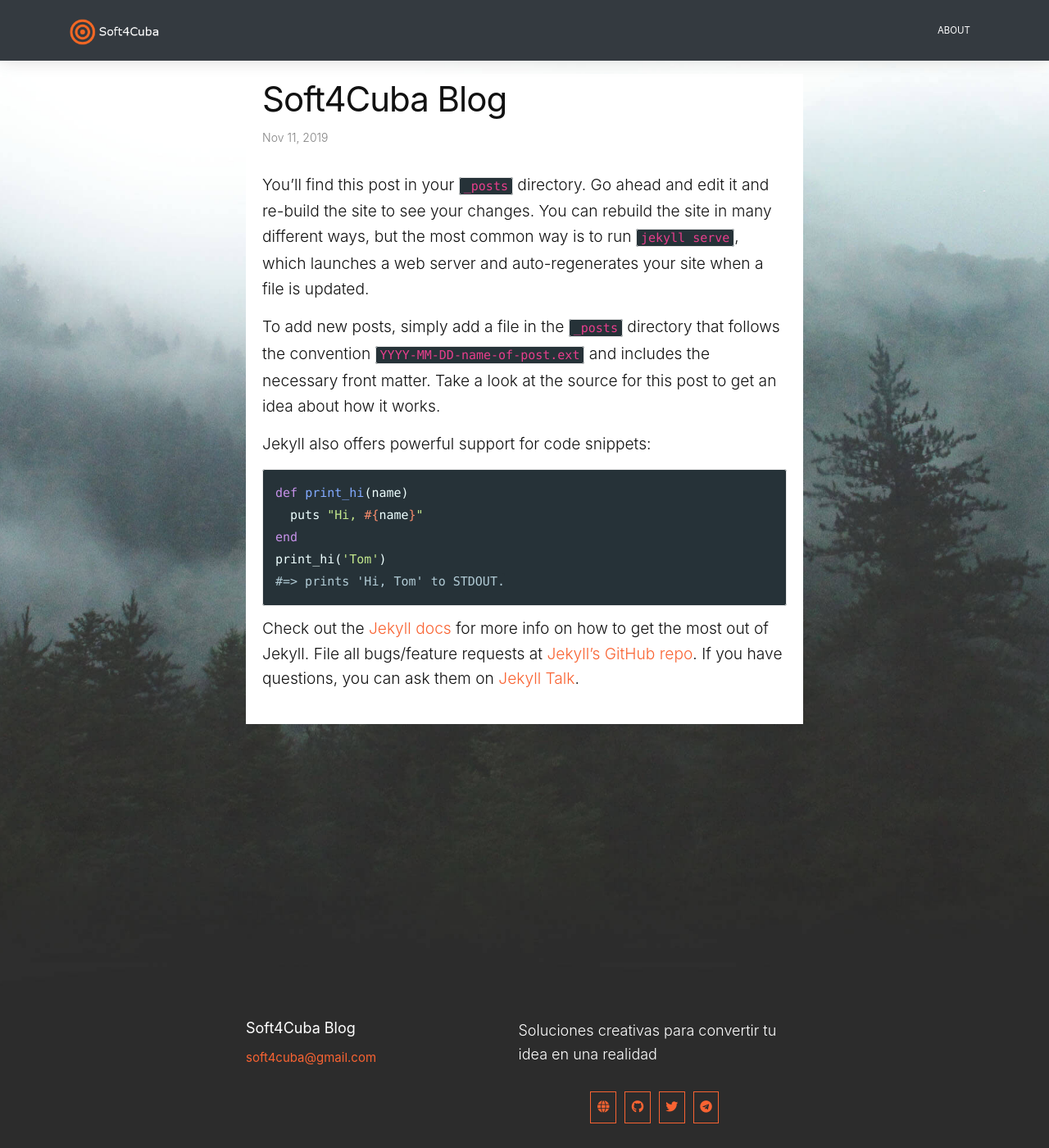
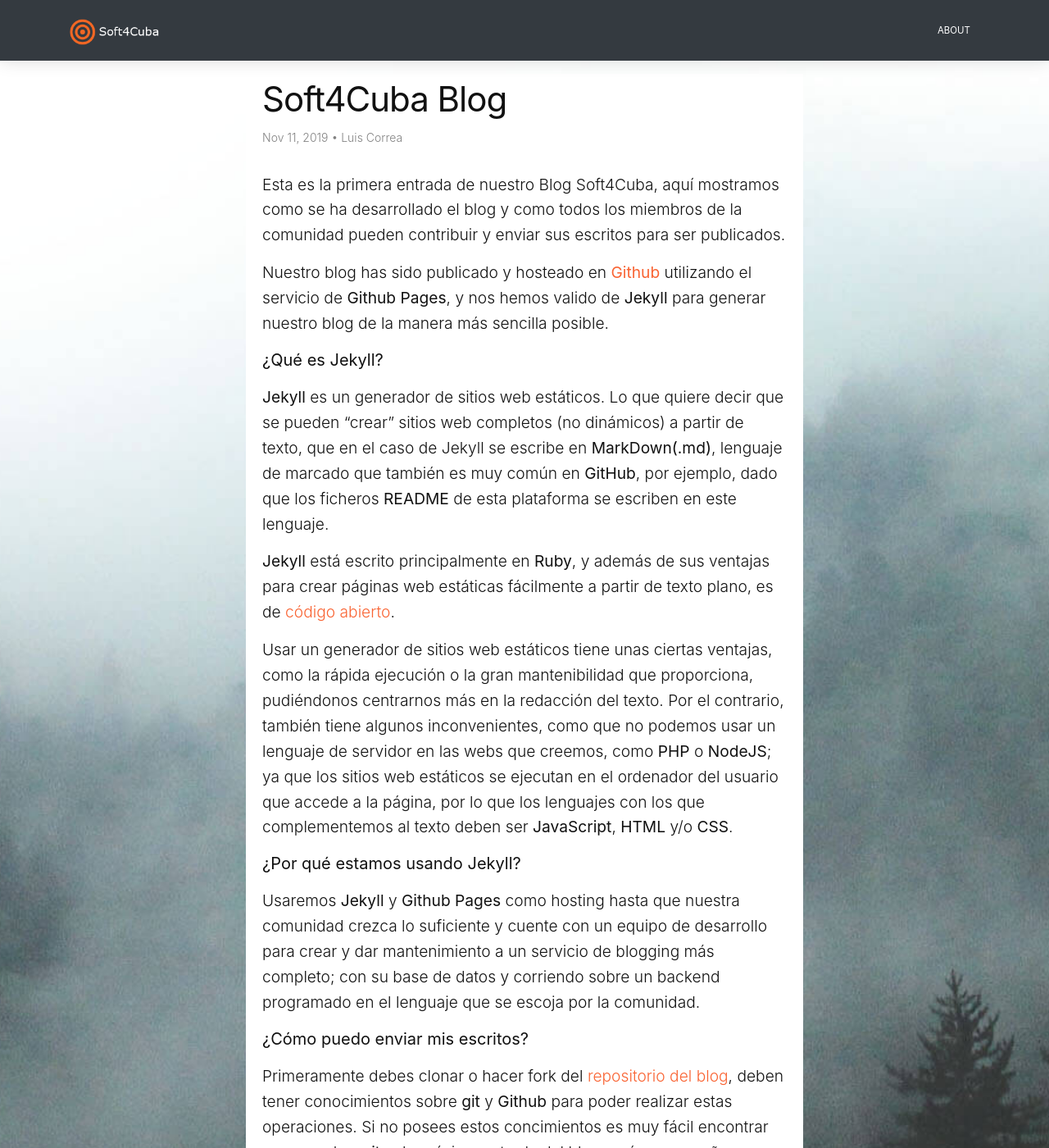
Before and after one commit to correaleyval/blog.soft4cuba.com, a Jekyll site: the page built from _posts/2019-11-11-soft4cuba.md, in a window 1280 px wide and 1400 px high. Shown: the whole window at 82% size. Built offline with Jekyll 4.4.1, drawn with Linux system fonts in a browser that asks for light colours; some of the changed text lies outside the part shown.

Commit message:
First Post

```diff
--- a/_layouts/home.html
+++ b/_layouts/home.html
@@ -26,9 +26,12 @@
               <h5> {{ post.summary | escape }} </h5>
 
               <div class="row">
-                <div class="col-md-3 col-lg-3">
+                <div>
                   {%- assign date_format = site.minima.date_format | default: "%b %-d, %Y" -%}
                   <span class="post-meta">{{ post.date | date: date_format }}</span>
+                  {%- if post.author -%}
+                  <span itemprop="author" itemscope itemtype="http://schema.org/Person"><span class="post-meta p-author h-card" itemprop="name"> • {{ post.author | escape }}</span></span>
+                  {%- endif -%}
                 </div>
               </div>
 
--- a/_posts/2019-11-11-soft4cuba.md
+++ b/_posts/2019-11-11-soft4cuba.md
@@ -1,24 +1,50 @@
 ---
 title: "Soft4Cuba Blog"
+author: "Luis Correa"
 layout: post
-summary: "Soft4Cuba es una comunidad abierta para desarrolladores, diseñadores e innovadores cubanos. En Soft4Cuba se reúnen programadores, diseñadores e innovadores cubanos con el objetivo de expresar sus ideas y formar grupos de desarrollo para materializarlas."
+summary: "
+Esta es la primera entrada de nuestro Blog Soft4Cuba, aquí mostramos como se ha desarrollado el blog y como todos los miembros de la comunidad pueden contribuir y enviar sus escritos para ser publicados.
+"
 ---
-You’ll find this post in your `_posts` directory. Go ahead and edit it and re-build the site to see your changes. You can rebuild the site in many different ways, but the most common way is to run `jekyll serve`, which launches a web server and auto-regenerates your site when a file is updated.
 
-To add new posts, simply add a file in the `_posts` directory that follows the convention `YYYY-MM-DD-name-of-post.ext` and includes the necessary front matter. Take a look at the source for this post to get an idea about how it works.
+Esta es la primera entrada de nuestro Blog Soft4Cuba, aquí mostramos como se ha desarrollado el blog y como todos los miembros de la comunidad pueden contribuir y enviar sus escritos para ser publicados.
 
-Jekyll also offers powerful support for code snippets:
+Nuestro blog has sido publicado y hosteado en <b>[Github](https://github.com/correaleyval/blog.soft4cuba.com)</b> utilizando el servicio de <b>Github Pages</b>, y nos hemos valido de <b>Jekyll</b> para generar nuestro blog de la manera más sencilla posible.
 
-{% highlight ruby %}
-def print_hi(name)
-  puts "Hi, #{name}"
-end
+#### ¿Qué es Jekyll?
+
+<b>Jekyll</b> es un generador de sitios web estáticos. Lo que quiere decir que se pueden “crear” sitios web completos (no dinámicos) a partir de texto, que en el caso de Jekyll se escribe en <b>MarkDown(.md)</b>, lenguaje de marcado que también es muy común en <b>GitHub</b>, por ejemplo, dado que los ficheros <b>README</b> de esta plataforma se escriben en este lenguaje.
+
+<b>Jekyll</b> está escrito principalmente en <b>Ruby</b>, y además de sus ventajas para crear páginas web estáticas fácilmente a partir de texto plano, es de [código abierto](https://github.com/jekyll/jekyll).
+
+Usar un generador de sitios web estáticos tiene unas ciertas ventajas, como la rápida ejecución o la gran mantenibilidad que proporciona, pudiéndonos centrarnos más en la redacción del texto. Por el contrario, también tiene algunos inconvenientes, como que no podemos usar un lenguaje de servidor en las webs que creemos, como <b>PHP</b> o <b>NodeJS</b>; ya que los sitios web estáticos se ejecutan en el ordenador del usuario que accede a la página, por lo que los lenguajes con los que complementemos al texto deben ser <b>JavaScript</b>, <b>HTML</b> y/o <b>CSS</b>.
+
+#### ¿Por qué estamos usando Jekyll?
+
+Usaremos <b>Jekyll</b> y <b>Github Pages</b> como hosting hasta que nuestra comunidad crezca lo suficiente y cuente con un equipo de desarrollo para crear y dar mantenimiento a un servicio de blogging más completo; con su base de datos y corriendo sobre un backend programado en el lenguaje que se escoja por la comunidad.
+
+#### ¿Cómo puedo enviar mis escritos?
+
+Primeramente debes clonar o hacer fork del [repositorio del blog](https://github.com/correaleyval/blog.soft4cuba.com), deben tener conocimientos sobre <b>git</b> y <b>Github</b> para poder realizar estas operaciones. Si no posees estos concimientos es muy fácil encontrar cursos sobre <b>git</b>, y la próxima entrada del blog será un pequeño curso en el que aprenderás lo necesario para poder enviar tus escritos sin problemas.
+
+Una vez que se tenga una copia del repositorio en local pueden modificarlo y mandar a actualizar sus cambios en el repositorio oficial a través de las llamadas <b>pull requests</b>.
+
+Todos los <b>posts</b> o escritos se encuentran dentro del directorio `_posts`. Aquí es donde podrás agregar los posts que desees, logicamente cada cambio será sometido a revisión y solo se permitirá la creación de nuevo contenido, no se permitirá que un usuario altere el contenido de otros post a menos que halla sido escrito por el mismo y desee actualizarlo.
+
+El nombre de cada fichero de post debe seguir la siguiente convención: `YYYY-MM-DD-name-of-post.md`
+
+<b>Jekyll</b> también nos ofrece la posibilidad de escribir código en nuestros artículos y visualizarlo d euna manera agradable:
+
+{% highlight python %}
+def print_hi(name):
+  print("Hi", name)
+
 print_hi('Tom')
 #=> prints 'Hi, Tom' to STDOUT.
 {% endhighlight %}
 
-Check out the [Jekyll docs][jekyll-docs] for more info on how to get the most out of Jekyll. File all bugs/feature requests at [Jekyll’s GitHub repo][jekyll-gh]. If you have questions, you can ask them on [Jekyll Talk][jekyll-talk].
+Puede revisar el contenido puro en MarkDown de esta entrada  que encontrará en `_posts/2019-11-11-soft4cuba.md` ,para tomarla como guía.
+
+Por favor revise la [documentación de Jekyll][jekyll-docs] para más información sobre como contribuir con nuestro blog.
 
 [jekyll-docs]: http://jekyllrb.com/docs/home
-[jekyll-gh]:   https://github.com/jekyll/jekyll
-[jekyll-talk]: https://talk.jekyllrb.com/
```
